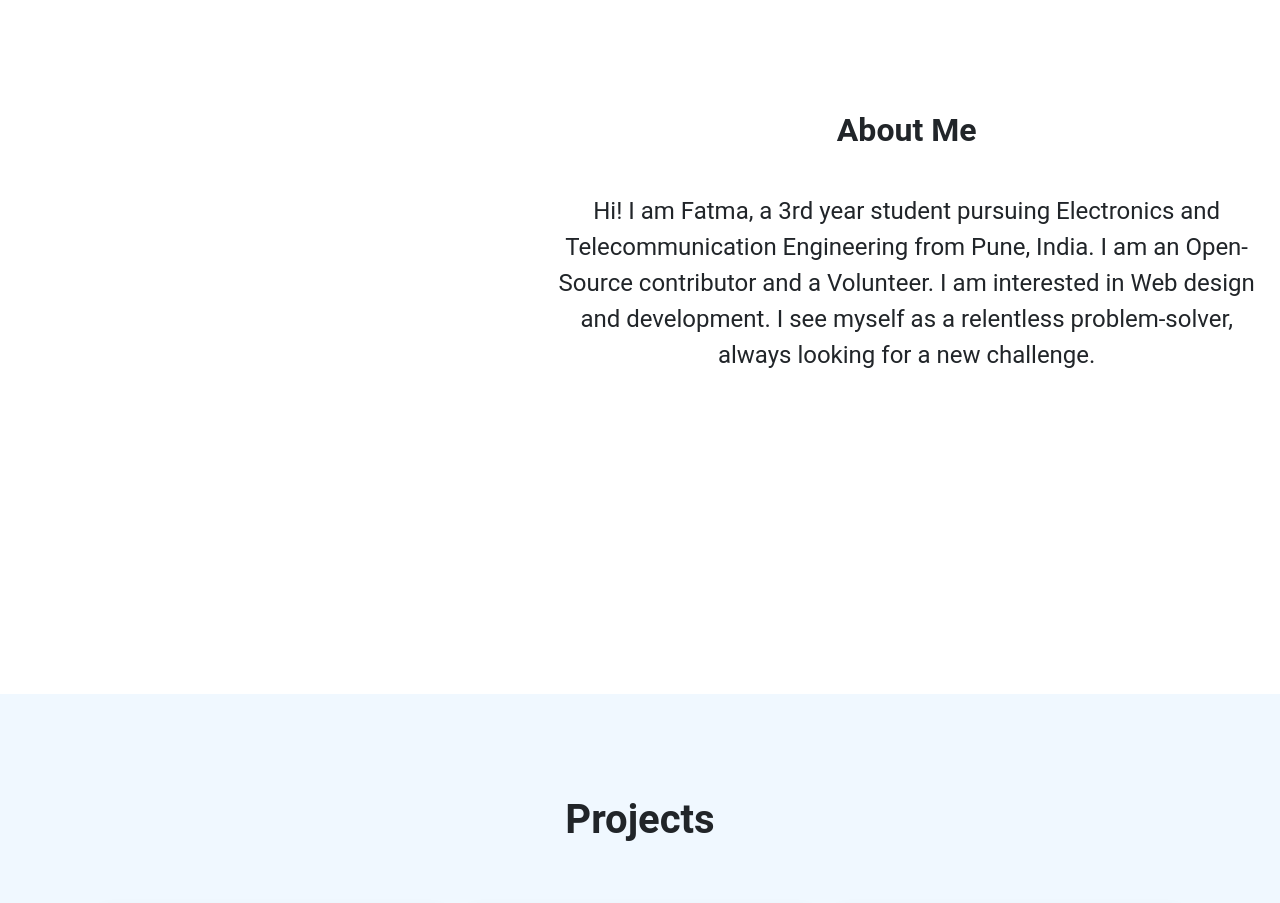
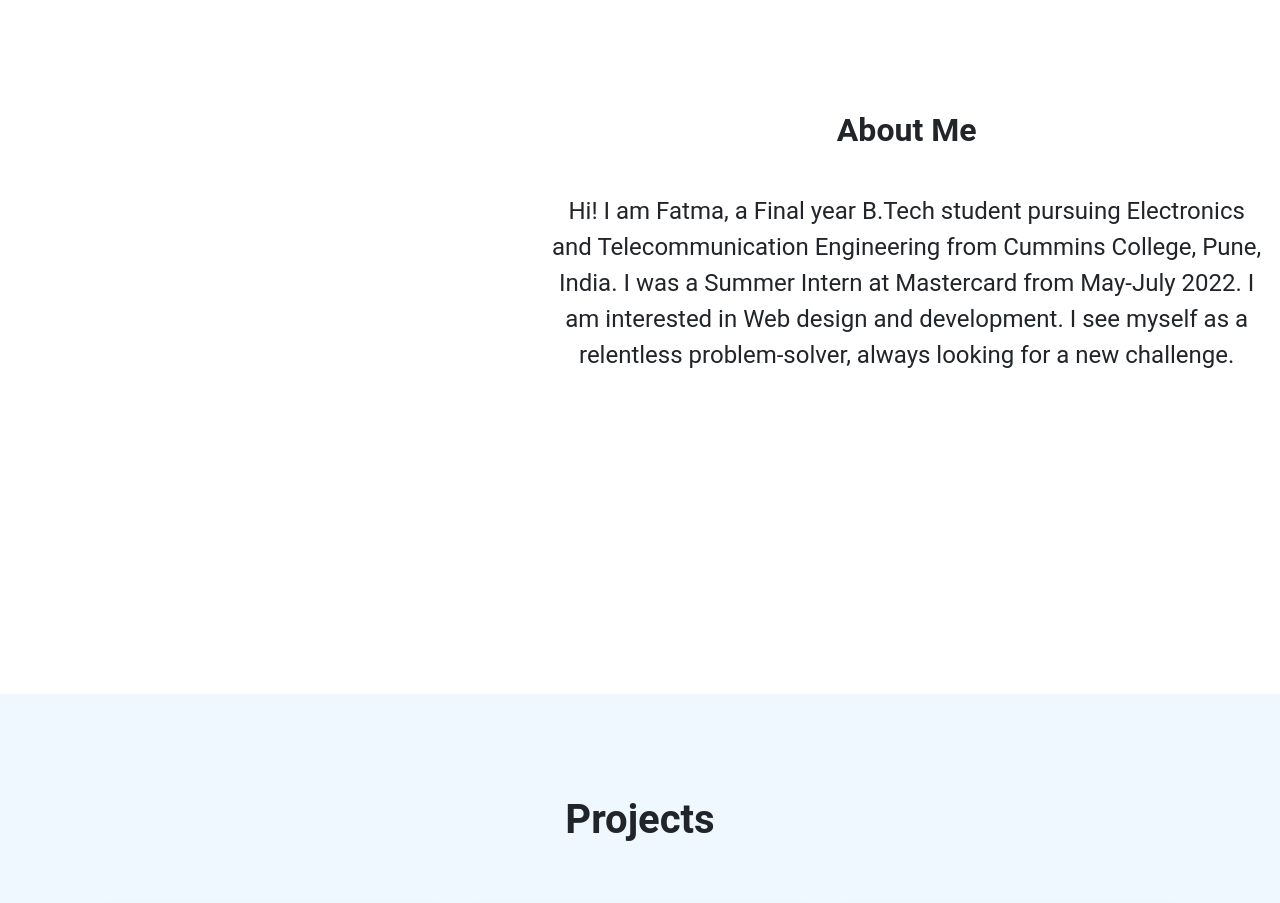
Before and after one commit to fatmab2809/myportfolio, a plain HTML site: page index.html in a window 1280 px wide. Shown: the part 988-1891 px from the top of the page. Drawn offline with nearby package versions, Linux system fonts and the light colour scheme; files whose address does not match are found by name.

Commit message:
Update index.html

```diff
--- a/index.html
+++ b/index.html
@@ -104,7 +104,7 @@
 			</div>
 			<div class="col-md-7">
 				<h2><b>About Me</b></h2>
-				<p>Hi! I am Fatma, a 3rd year student pursuing Electronics and Telecommunication Engineering from Pune, India. I am an Open-Source contributor and a Volunteer. I am interested in Web design and development. I see myself as a relentless problem-solver, always looking for a new challenge. </p>
+				<p>Hi! I am Fatma, a Final year B.Tech student pursuing Electronics and Telecommunication Engineering from Cummins College, Pune, India. I was a Summer Intern at Mastercard from May-July 2022. I am interested in Web design and development. I see myself as a relentless problem-solver, always looking for a new challenge. </p>
 			</div>
 		</div>
 		<!--Add work experience-->
```
